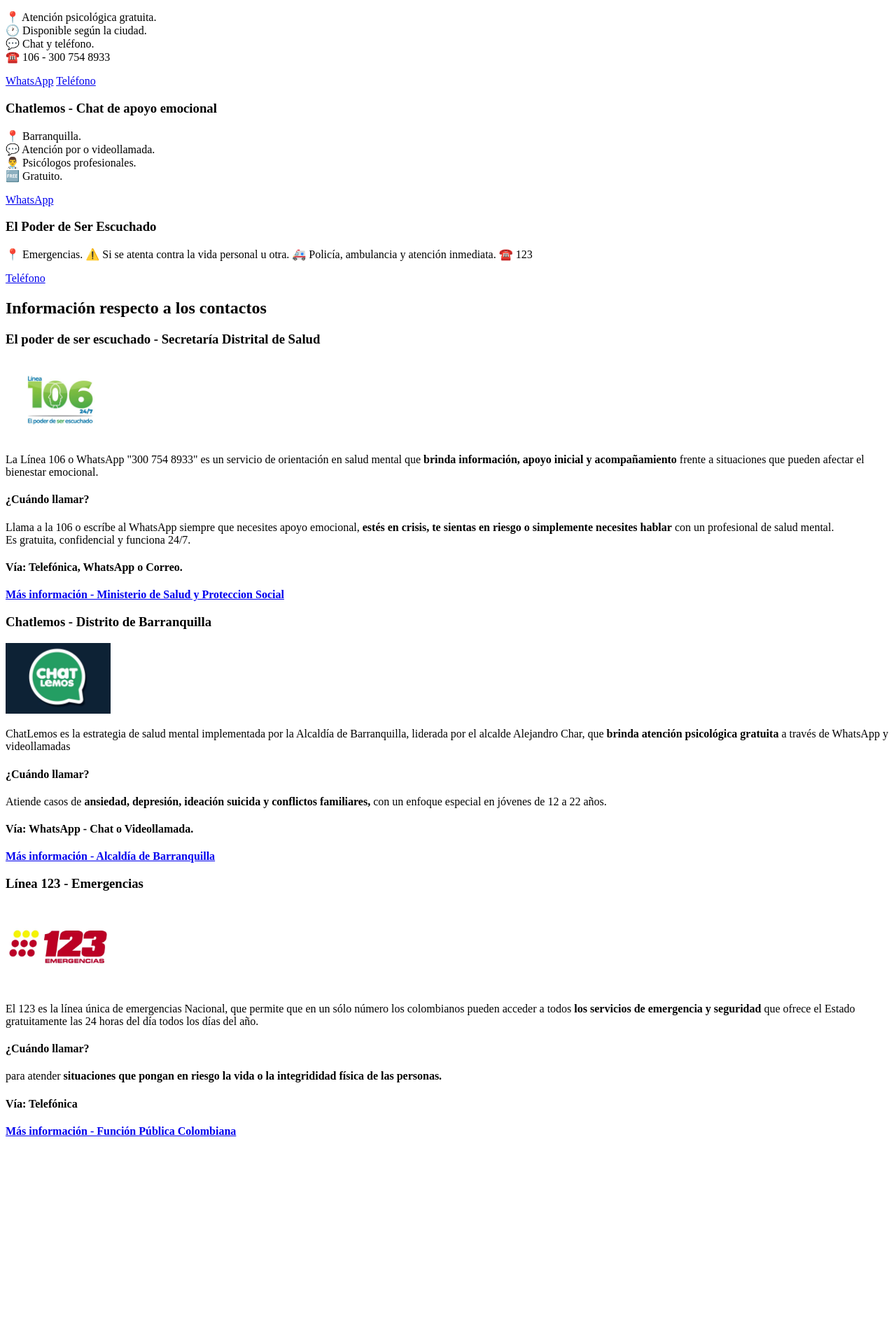
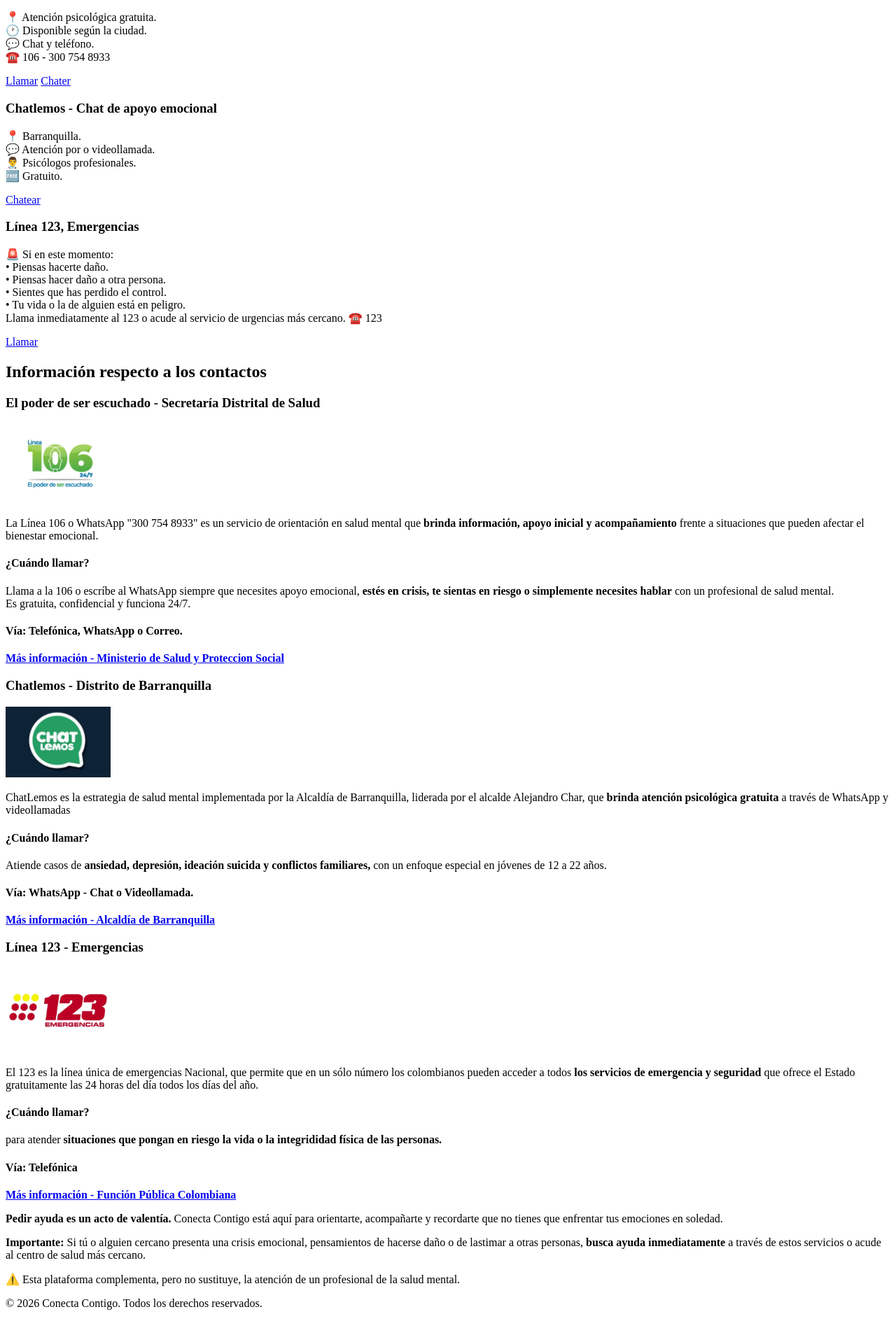
Before and after one commit to Joryany/Monografia, a plain HTML site: page contactos.html in a window 1280 px wide. Shown: the part 349-2237 px from the top of the page at 70% size. Before the commit the page ends 1983 px from the top, so only its background shows below. Drawn offline with Linux system fonts and the light colour scheme.

Commit message:
Se agrego Chat,diario,monog, y se termino Contactos

```diff
--- a/contactos.html
+++ b/contactos.html
@@ -12,7 +12,7 @@
         <img width=150px src="assest/Logo_completo.png" alt="Logo de la Página">
 
          <nav>
-            <a href="http://127.0.0.1:3000/Monografía/Repositorio/Monografia/index.html?serverWindowId=733850da-a0d5-489d-b200-cc1a0be13ca5">Inicio</a>
+            <a href="index.html">Inicio</a>
 
             <a href="contactos.html">Contactos</a>
          </nav>
@@ -43,8 +43,8 @@
                 ☎️ 106 - 300 754 8933 <br>
                </p>
 
-               <a href="https://wa.me/573007548933">WhatsApp</a>
-               <a href="tel: 106">Teléfono</a>
+               <a href="tel:106">Llamar</a>
+                <a href="https://wa.me/573007548933">Chater</a>
 
             </article>
 
@@ -58,21 +58,25 @@
                 🆓 Gratuito. <br>
                </p>
 
-               <a href="https://wa.me/573188044000">WhatsApp</a>
+               <a href="https://wa.me/573188044000">Chatear</a>
 
             </article>
 
              <article class="Tarjeta" id="Emergencia">
-                <h3>El Poder de Ser Escuchado</h3>
+                <h3>Línea 123, Emergencias</h3>
 
                <p>
-                📍 Emergencias.
-                ⚠️ Si se atenta contra la vida personal u otra.
-                🚑 Policía, ambulancia y atención inmediata.
-                ☎️ 123
+                🚨 Si en este momento:<br>
+                • Piensas hacerte daño.<br>
+                • Piensas hacer daño a otra persona.<br>
+                • Sientes que has perdido el control.<br>
+                • Tu vida o la de alguien está en peligro.<br>
+
+                Llama inmediatamente al 123 o acude al servicio de urgencias más cercano.
+                ☎️ 123 <br>
                </p>
 
-               <a href="tel: 123">Teléfono</a>
+               <a href="tel:123">Llamar</a>
 
             </article>
 
@@ -134,14 +138,17 @@
 
         </article>
 
-
-
-
-
     </main>
     <footer>
 
+        <p><strong>Pedir ayuda es un acto de valentía.</strong> Conecta Contigo está aquí para orientarte, acompañarte y recordarte que no tienes que enfrentar tus emociones en soledad.</p>
 
+        <p><strong>Importante: </strong>Si tú o alguien cercano presenta una crisis emocional, pensamientos de hacerse daño o de lastimar a otras personas, <strong>busca ayuda inmediatamente</strong> a través de estos servicios o acude al centro de salud más cercano.</p>
+
+        <p>⚠️ Esta plataforma complementa, pero no sustituye,
+        la atención de un profesional de la salud mental.</p>
+
+        <p>© 2026 Conecta Contigo. Todos los derechos reservados.</p>
 
     </footer>
 </body>
```
Also changed, not shown: chatbot.html (added, +19 -0 lines), diario.html (added, +19 -0 lines), monografia.html (added, +19 -0 lines).
